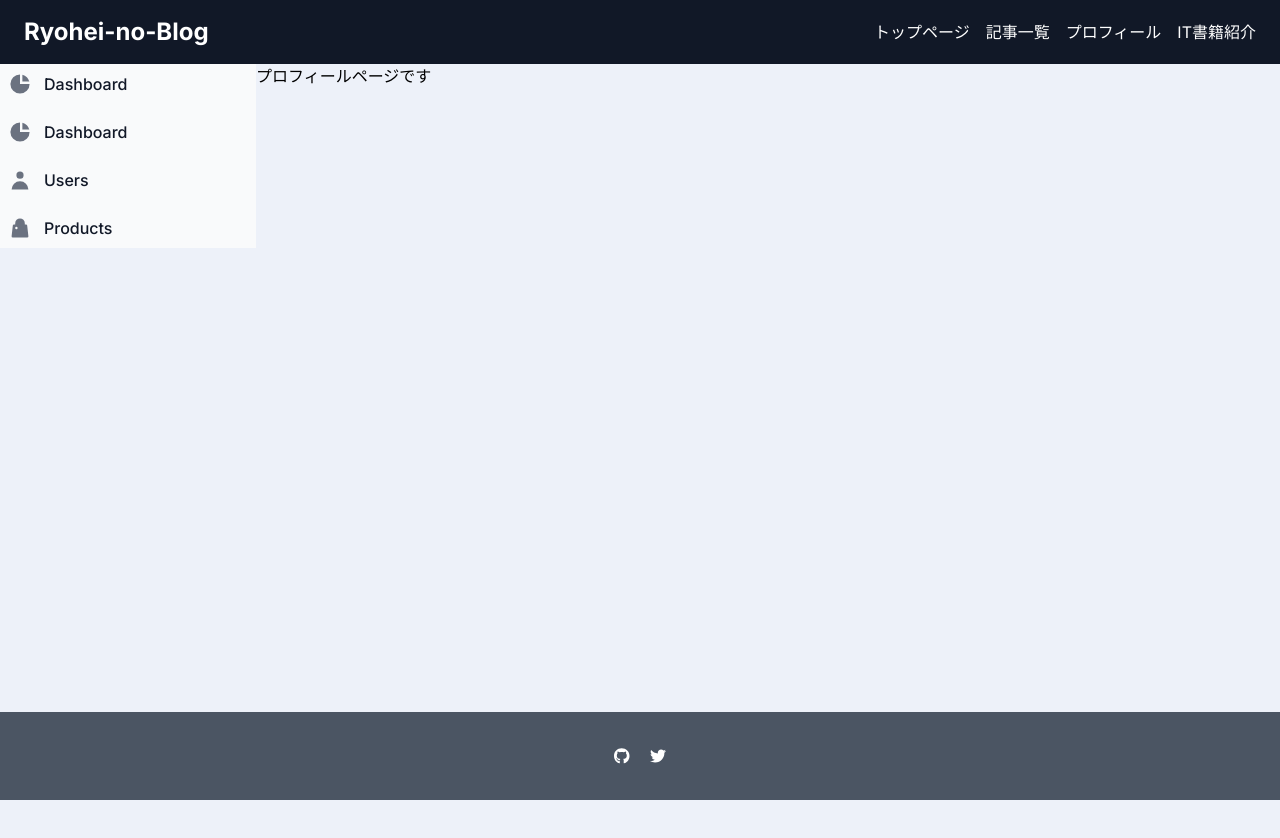
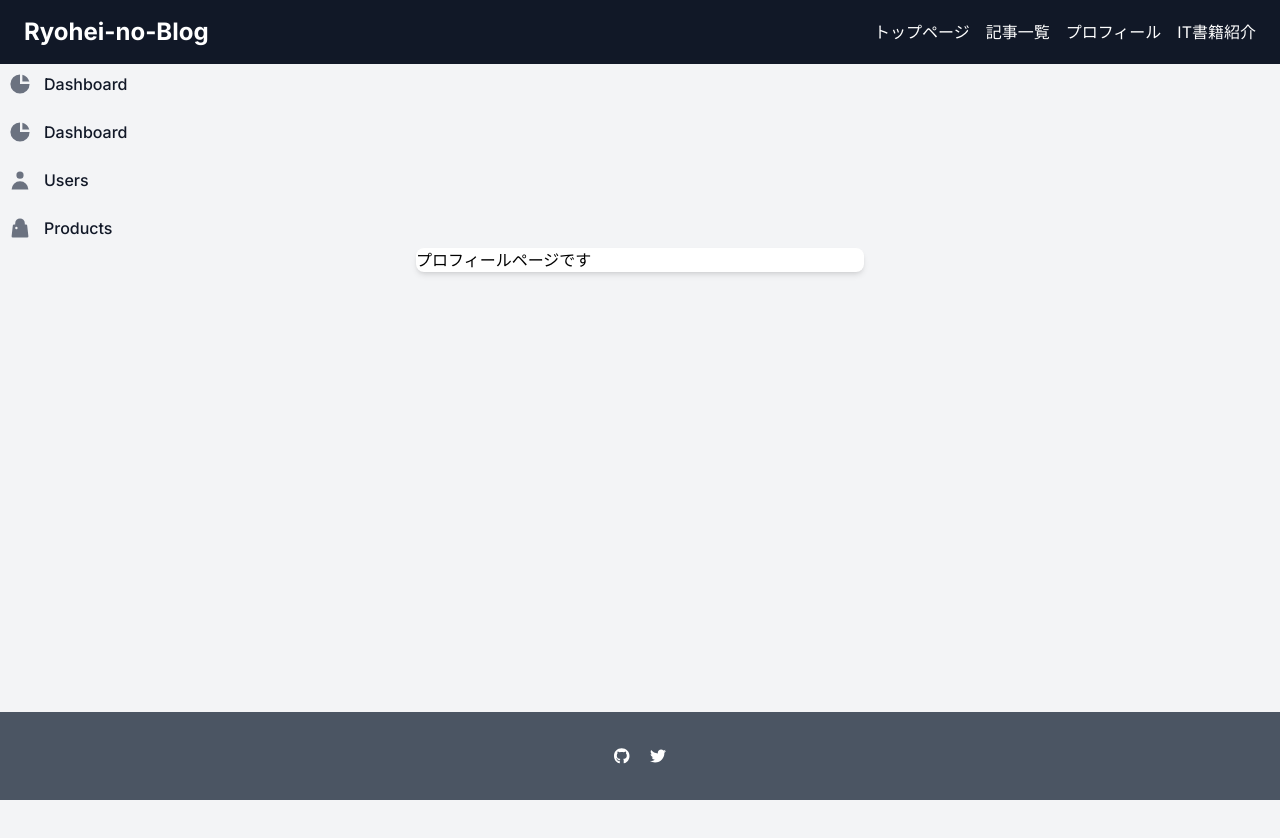
Before and after one commit to hukuryo/Blog-Practice, a Next.js app in the folder next-blog/: page /profile in a window 1280 px wide. Shown: the top 838 px of the page. Before the commit the page ends 800 px from the top, so only its background shows below. Built offline with nearby package versions, Linux system fonts and the light colour scheme.

Commit message:
chakra-UIをインストールした

```diff
--- a/next-blog/app/components/SideBar.tsx
+++ b/next-blog/app/components/SideBar.tsx
@@ -3,7 +3,7 @@
 export function SideBar() {
     return (
         <>
-            <div className="bg-gray-50 dark:bg-gray-800 w-1/5 h-full">
+            <section className="">
                 <ul className="space-y-2 font-medium">
                     <li>
                     <a href="#" className="flex items-center p-2 text-gray-900 rounded-lg dark:text-white hover:bg-gray-100 dark:hover:bg-gray-700">
@@ -40,7 +40,7 @@ export function SideBar() {
                     </a>
                     </li>
                 </ul>
-            </div>
+            </section>
         </>
     );
 }
--- a/next-blog/app/page.tsx
+++ b/next-blog/app/page.tsx
@@ -6,17 +6,15 @@ import { SideBar } from "./components/SideBar";
 
 export default function Home() {
   return (
-    <>
-      <div>
-        <Header/>
-          <div className="flex">
-            <SideBar/>
-            <div className="relative flex">
-              <h1>ホームページです</h1>
-            </div>
-          </div>
-      </div>
-      <Footer/>
-    </>
-  )
+    <div>
+      <Header />
+      <main className="flex">
+        <SideBar />
+        <section className="relative flex">
+          <h1>ホームページです</h1>
+        </section>
+      </main>
+      <Footer />
+    </div>
+  );
 }
--- a/next-blog/app/profile/page.tsx
+++ b/next-blog/app/profile/page.tsx
@@ -6,15 +6,19 @@ import { SideBar } from "../components/SideBar";
 
 export default function profile() {
     return (
-        <div>
+        <>
         <Header/>
-            <div className="flex">
-                <SideBar/>
-                <div className="relative flex">
-                    <h1>プロフィールページです</h1>
-                </div>
+        <main className="min-h-screen bg-gray-100">
+            <SideBar/>
+            <div className="max-w-md mx-auto bg-white rounded-lg shadow-md overflow-hidden">
+                    <div className="flex">
+                        <div className="relative flex">
+                            <h1>プロフィールページです</h1>
+                        </div>
+                    </div>
             </div>
+        </main>
         <Footer/>
-    </div>
+        </>
     )
 }
--- a/next-blog/package.json
+++ b/next-blog/package.json
@@ -9,6 +9,9 @@
     "lint": "next lint"
   },
   "dependencies": {
+    "@chakra-ui/react": "^2.7.1",
+    "@emotion/react": "^11.11.1",
+    "@emotion/styled": "^11.11.0",
     "@fortawesome/fontawesome-svg-core": "^6.4.0",
     "@fortawesome/free-brands-svg-icons": "^6.4.0",
     "@fortawesome/free-solid-svg-icons": "^6.4.0",
@@ -19,6 +22,7 @@
     "autoprefixer": "10.4.14",
     "eslint": "8.43.0",
     "eslint-config-next": "13.4.7",
+    "framer-motion": "^10.12.18",
     "next": "13.4.7",
     "postcss": "8.4.24",
     "react": "18.2.0",
```
Also changed, not shown: 1 other file (tests, documents, lock files or other folders).
